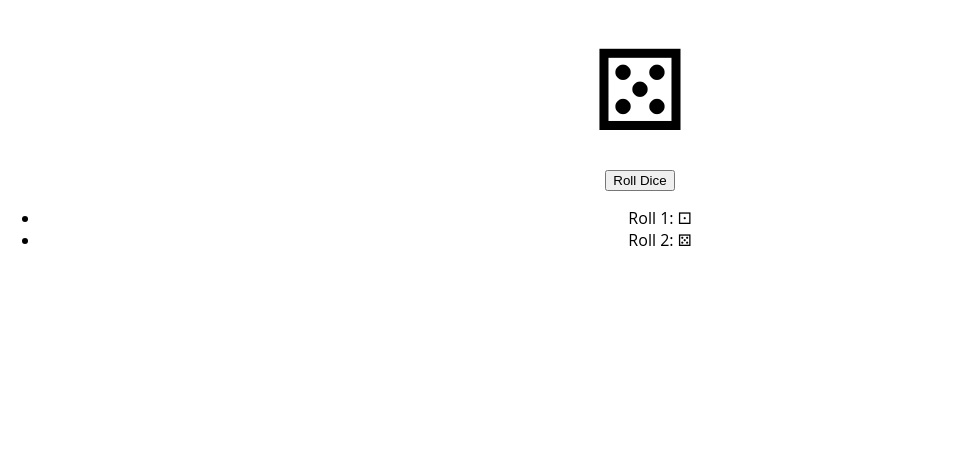
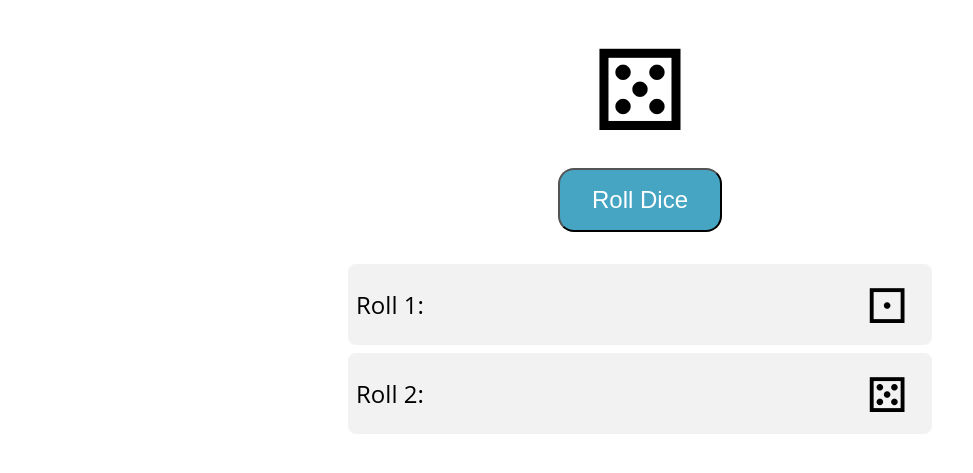
Before and after one commit to Crihojames/Project_Dice_Roll_Simulator, a plain HTML site: page index.html in a window 1280 px wide. Shown: the part 119-592 px from the top of the page, without its empty margins (0-973 px from the left). Drawn offline with Linux system fonts and the light colour scheme.

Commit message:
add to the style  byCriho

```diff
--- a/style.css
+++ b/style.css
@@ -13,3 +13,42 @@ h1{
     font-size: 7rem;
     margin: 5px;
 }
+
+button{
+    background-color: #47a5c4;
+    color: white;
+    font-size: 1.5rem;
+    padding: 1rem 2rem;
+    border-radius: 1rem;
+    cursor: pointer;
+    transition: background-color .3s ease;
+}
+
+button:hover{
+    background-color: #2e8baf;
+}
+
+ul{
+    list-style: none;
+    padding: 0;
+    margin: 2rem;
+    max-width: 600px;
+    margin: 2rem auto;
+}
+
+li{
+    font-size: 1.5rem;
+    padding: .5rem;
+    margin: .5rem;
+    background-color: #f2f2f2;
+    border-radius: .5rem;
+    box-shadow: 0px 2px 2px rgba(0, 0, 0 .3);
+    display: flex;
+    justify-content: space-between;
+    align-items: center;
+}
+
+li span{
+    font-size: 3rem;
+    margin-right: 1rem;
+}
```
